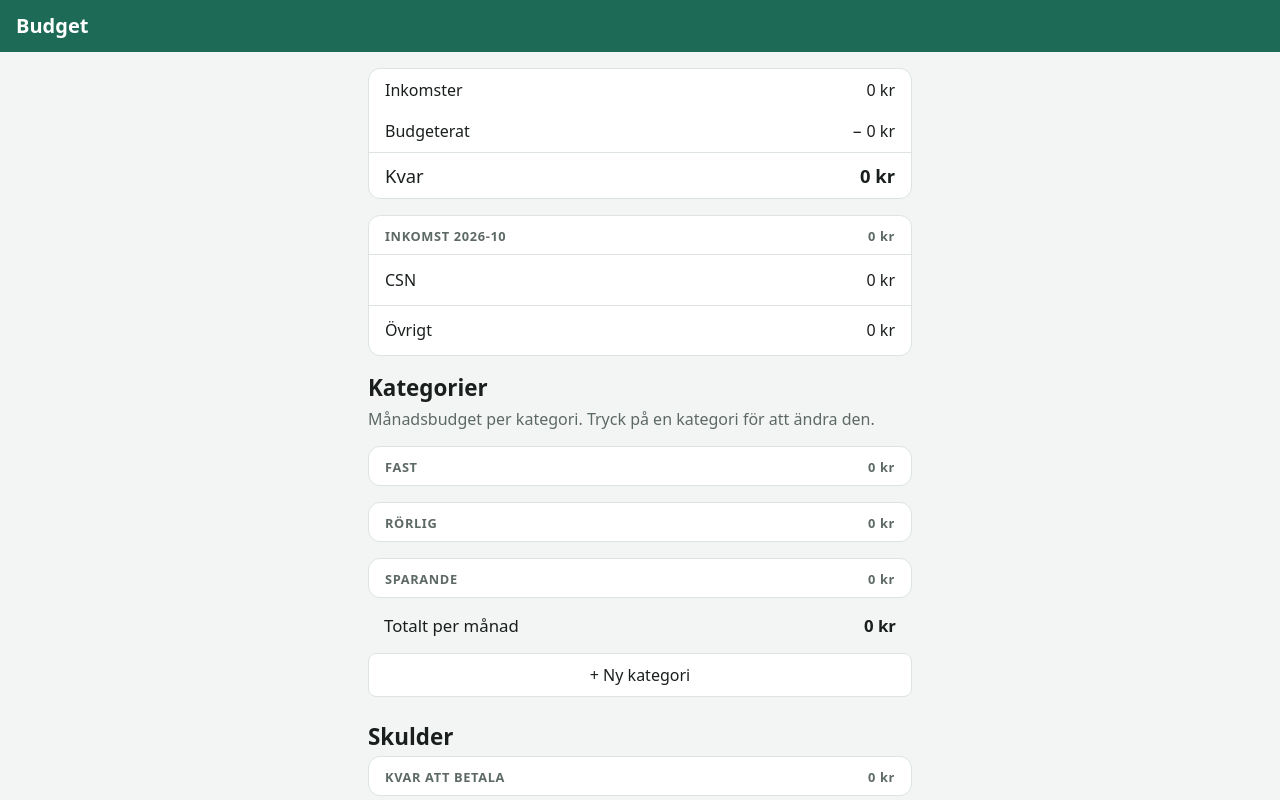
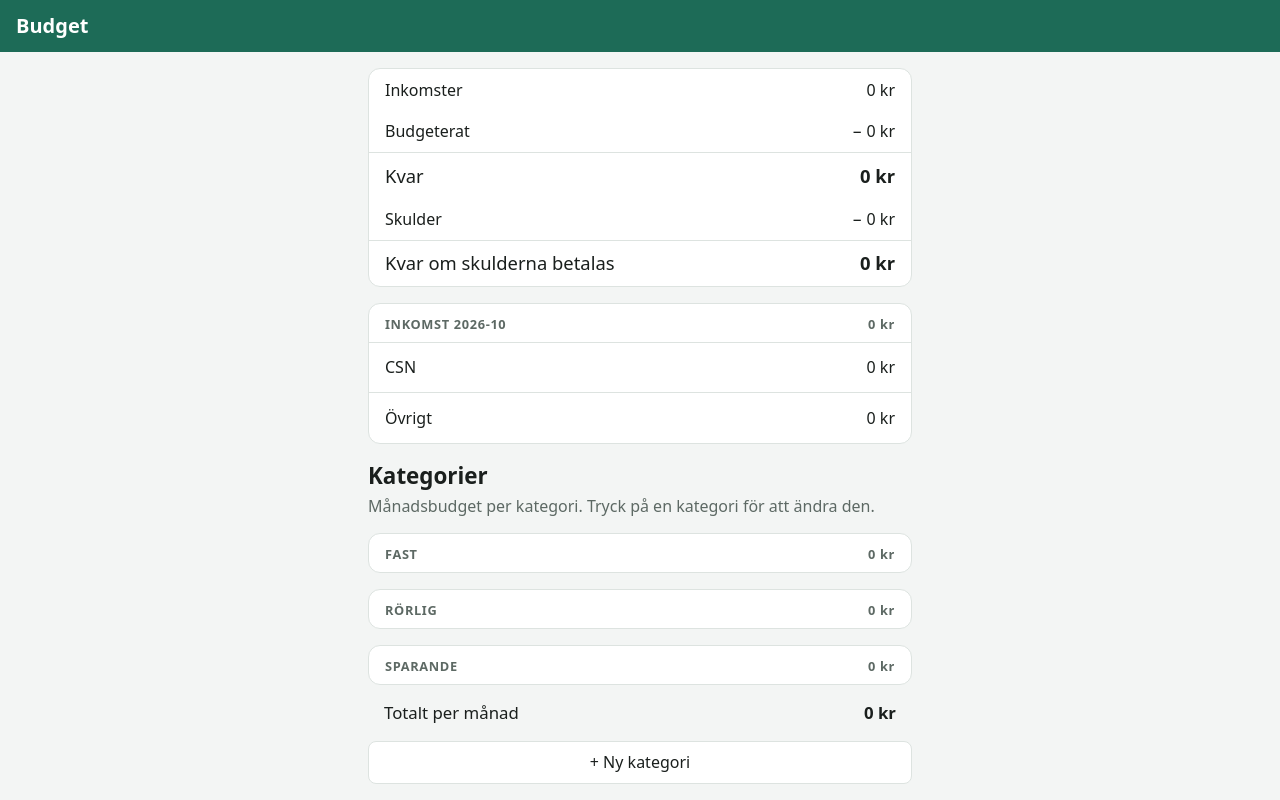
Before and after one commit to erikkjellsten99-lgtm/Budgetapp, a React (Vite) app: page / in a window 1280 px wide. Shown: the top 800 px of the page. Built offline with nearby package versions, Linux system fonts and the light colour scheme.

Commit message:
Visa skulder och vad som blir kvar om de betalas i översikten
Co-Authored-By: Claude Opus 5.5 <noreply@anthropic.com>
Claude-Session: https://claude.ai/code/session_0175KGZRYkpWBMtbm6VWMdbC

```diff
--- a/src/App.tsx
+++ b/src/App.tsx
@@ -8,6 +8,7 @@ import type { Category, MonthlyIncome } from './types';
 
 export default function App() {
   const [categories, setCategories] = useState<Category[]>([]);
+  const [debtTotal, setDebtTotal] = useState(0);
   const [income, setIncome] = useState<MonthlyIncome>({ month: currentMonth(), csn: 0, other: 0 });
 
   async function reload() {
@@ -21,6 +22,7 @@ export default function App() {
 
   const totalIncome = income.csn + income.other;
   const budgeted = sumBudgets(categories);
+  const left = totalIncome - budgeted;
 
   return (
     <>
@@ -39,12 +41,20 @@ export default function App() {
           </p>
           <p className="left">
             <span>Kvar</span>
-            <strong>{formatKr(totalIncome - budgeted)}</strong>
+            <strong>{formatKr(left)}</strong>
+          </p>
+          <p>
+            <span>Skulder</span>
+            <span>− {formatKr(debtTotal)}</span>
+          </p>
+          <p className="left">
+            <span>Kvar om skulderna betalas</span>
+            <strong>{formatKr(left - debtTotal)}</strong>
           </p>
         </section>
         <Income income={income} onChanged={reload} />
         <Categories categories={categories} onChanged={reload} />
-        <Debts />
+        <Debts onTotalChange={setDebtTotal} />
       </main>
     </>
   );
--- a/src/Debts.tsx
+++ b/src/Debts.tsx
@@ -3,14 +3,21 @@ import { deleteDebt, getDebts, newId, saveDebt } from './db';
 import { formatKr, parseKr, toInputKr } from './money';
 import type { Debt } from './types';
 
+interface DebtsProps {
+  /** Får skuldernas totalsumma varje gång de har lästs in. */
+  onTotalChange: (total: number) => void;
+}
+
 /** Skulder: vem du är skyldig och hur mycket som är kvar. */
-export default function Debts() {
+export default function Debts({ onTotalChange }: DebtsProps) {
   const [debts, setDebts] = useState<Debt[]>([]);
   // Id på skulden som redigeras, 'new' när en ny läggs till, annars null.
   const [editing, setEditing] = useState<string | null>(null);
 
   async function reload() {
-    setDebts(await getDebts());
+    const loaded = await getDebts();
+    setDebts(loaded);
+    onTotalChange(loaded.reduce((sum, debt) => sum + debt.amount, 0));
   }
 
   useEffect(() => {
```
